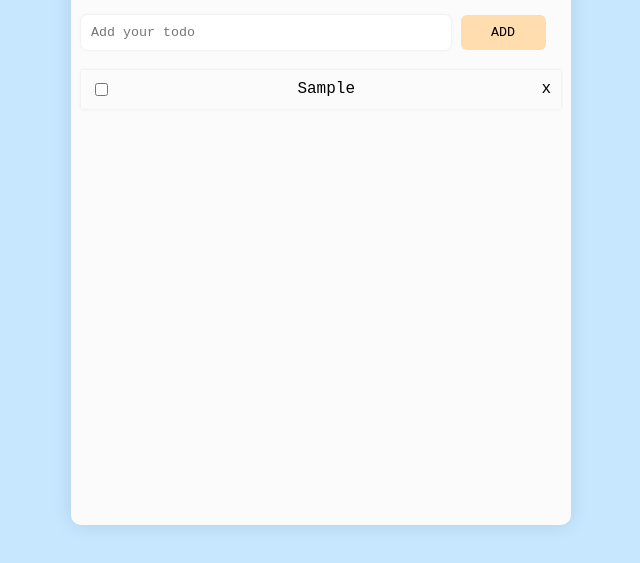
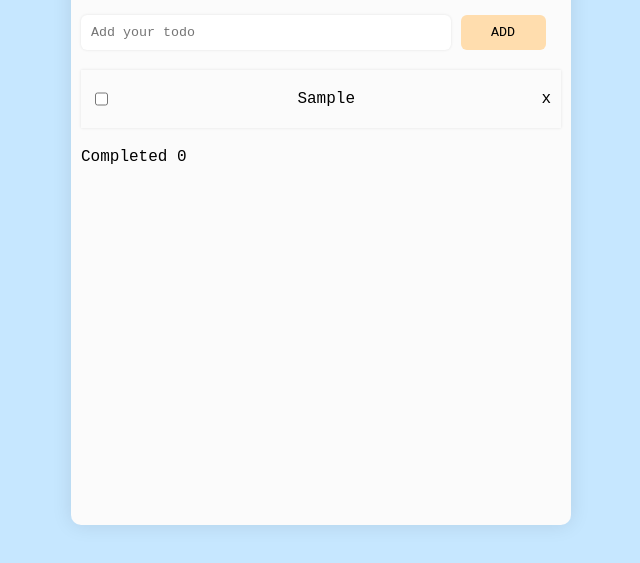
Before and after one commit to irvinshresthaa/TodoList, a plain HTML site: page index.html in a window 1280 px wide. Both pictures are taken after typing "Sample" into the empty fields and a click on the button "ADD". Shown: the part 143-706 px from the top of the page, without its empty margins (319-959 px from the left). Drawn offline with Linux system fonts and the light colour scheme.

Commit message:
update functionality
making the todo list updatable

```diff
--- a/css/index.css
+++ b/css/index.css
@@ -73,3 +73,18 @@
     background: #FFDDAE;
     border: none;
 }
+
+.todo-text {
+    padding: 10px;
+}
+
+.todo-text {
+    outline: none;
+    max-width: 452px;
+    overflow: auto;
+}
+
+.delete-btn {
+    margin-top: auto;
+    margin-bottom: auto;
+}
--- a/js/index.js
+++ b/js/index.js
@@ -1,18 +1,15 @@
-document.addEventListener("DOMContentLoaded", function () {
+document.addEventListener("DOMContentLoaded", () => {
   const input = document.querySelector(".add-todo input");
   const addButton = document.querySelector(".add-todo button");
   const todoListContainer = document.querySelector(".todo-list");
   const completedList = document.querySelector(".completed-list");
 
   let todos = JSON.parse(localStorage.getItem("todoList")) || [];
-  //on button click
+
+  // Event listeners
   addButton.addEventListener("click", addTodo);
-
-  //on "enter" key press
-  input.addEventListener("keypress", function (e) {
-    if (e.key === "Enter") {
-      addTodo();
-    }
+  input.addEventListener("keypress", (e) => {
+    if (e.key === "Enter") addTodo();
   });
 
   function saveTodos() {
@@ -21,59 +18,17 @@ document.addEventListener("DOMContentLoaded", function () {
 
   function renderTodos() {
     todoListContainer.innerHTML = "";
-
     todos.forEach((todo, index) => {
       const listItem = createTodoElements(todo, index);
       todoListContainer.appendChild(listItem);
     });
 
-    const checkedTodoLength = todos.filter(
-      (todoItem) => todoItem.completed
-    ).length;
-
-    checkedTodoLength > 0 && completedTodoList(checkedTodoLength);
+    updateCompletedCount();
   }
 
-  function completedCount() {
-    const checkedTodoLength = todos.filter(
-      (todoItem) => todoItem.completed
-    ).length;
-
-    completedTodoList(checkedTodoLength || 0);
-  }
-
-  function createTodoElements(todo, index) {
-    const listItem = document.createElement("div");
-    listItem.className = "todo-item";
-
-    const checkBox = document.createElement("input");
-    checkBox.type = "checkBox";
-    checkBox.style.cursor = "pointer";
-    checkBox.checked = todo.completed;
-    checkBox.addEventListener("change", function () {
-      todos[index].completed = checkBox.checked;
-      saveTodos();
-      completedCount();
-    });
-
-    const spanText = document.createElement("span");
-    spanText.textContent = todo.text;
-
-    const deleteBtn = document.createElement("span");
-    deleteBtn.textContent = "x";
-    deleteBtn.style.cursor = "pointer";
-    deleteBtn.addEventListener("click", function () {
-      todos.splice(index, 1);
-      renderTodos();
-      saveTodos();
-      completedCount();
-    });
-
-    listItem.appendChild(checkBox);
-    listItem.appendChild(spanText);
-    listItem.appendChild(deleteBtn);
-
-    return listItem;
+  function updateCompletedCount() {
+    const checkedTodoLength = todos.filter(todoItem => todoItem.completed).length;
+    completedTodoList(checkedTodoLength);
   }
 
   function completedTodoList(checkedTodoLength) {
@@ -85,9 +40,64 @@ document.addEventListener("DOMContentLoaded", function () {
     completedList.appendChild(listItem);
   }
 
+  function createTodoElements(todo, index) {
+    const listItem = document.createElement("div");
+    listItem.className = "todo-item";
+
+    const checkBox = createCheckBox(todo, index);
+    const spanText = createEditableText(todo, index);
+    const deleteBtn = createDeleteButton(index);
+
+    listItem.appendChild(checkBox);
+    listItem.appendChild(spanText);
+    listItem.appendChild(deleteBtn);
+
+    return listItem;
+  }
+
+  function createCheckBox(todo, index) {
+    const checkBox = document.createElement("input");
+    checkBox.type = "checkbox";
+    checkBox.style.cursor = "pointer";
+    checkBox.checked = todo.completed;
+    checkBox.addEventListener("change", () => {
+      todos[index].completed = checkBox.checked;
+      saveTodos();
+      updateCompletedCount();
+    });
+    return checkBox;
+  }
+
+  function createEditableText(todo, index) {
+    const spanText = document.createElement("span");
+    spanText.textContent = todo.text;
+    spanText.setAttribute("contenteditable", true);
+    spanText.className = "todo-text";
+    spanText.addEventListener("blur", () => {
+      todos[index].text = spanText.textContent.trim();
+      saveTodos();
+    });
+    return spanText;
+  }
+
+  function createDeleteButton(index) {
+    const deleteBtn = document.createElement("span");
+    deleteBtn.textContent = "x";
+    deleteBtn.style.cursor = "pointer";
+    deleteBtn.className = "delete-btn";
+    deleteBtn.addEventListener("click", () => {
+      todos.splice(index, 1);
+      renderTodos();
+      saveTodos();
+      updateCompletedCount();
+    });
+    return deleteBtn;
+  }
+
   function addTodo() {
-    if (input.value.trim() !== "") {
-      const newTodo = { text: input.value, completed: false };
+    const todoText = input.value.trim();
+    if (todoText !== "") {
+      const newTodo = { text: todoText, completed: false };
       todos.push(newTodo);
       renderTodos();
       saveTodos();
```
